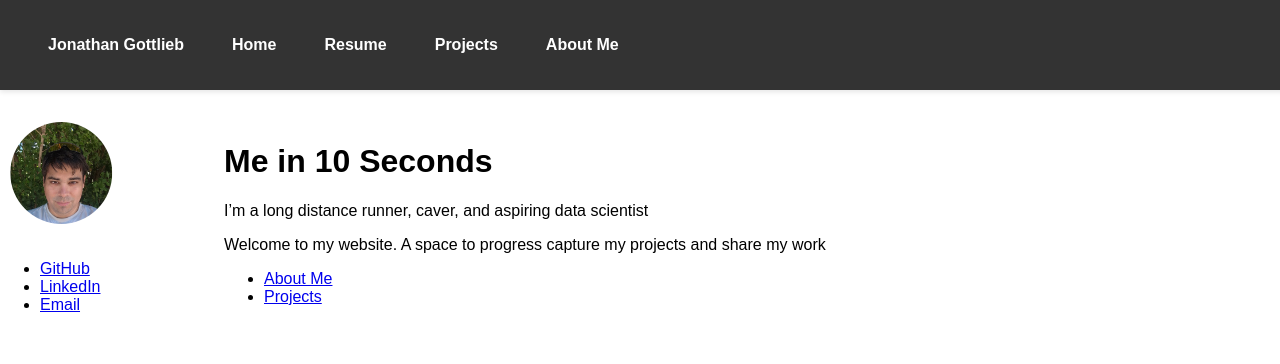
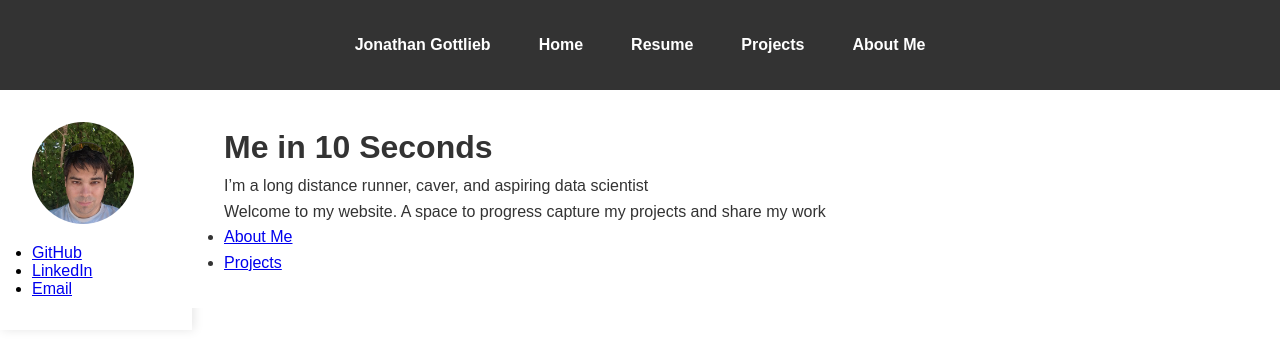
Before and after one commit to gotjon05/website_fina, a Jekyll site: the page built from index.markdown, in a window 1280 px wide. Shown: the top 364 px of the page. Built offline with Jekyll 4.4.1, drawn with Linux system fonts in a browser that asks for light colours.

Commit message:
center website, buttons broken

```diff
--- a/_layouts/default.html
+++ b/_layouts/default.html
@@ -7,12 +7,17 @@
     <link rel="stylesheet" href="/assets/css/style.css">
 </head>
 <body class="{% if page.url contains '/projects/' %}project-page{% endif %}">
-    <!-- Include Navbar -->
-    {% include navbar.html %}
+    <!-- Navbar Container (Fixed at the top) -->
+    <div class="navbar-container">
+        {% include navbar.html %}
+    </div>
 
-    <div class="container">
-        <!-- Include Sidebar -->
-        {% include sidebar.html %}
+    <!-- Layout Container for Sidebar and Main Content -->
+    <div class="layout-container">
+        <!-- Sidebar -->
+        <div class="sidebar">
+            {% include sidebar.html %}
+        </div>
 
         <!-- Main Content -->
         <div class="main-content">
--- a/assets/css/style.css
+++ b/assets/css/style.css
@@ -1,235 +1,203 @@
-/* Flexbox layout to handle content without centering it */
-.project-page .main-content {
-    display: flex;               /* Enable Flexbox */
-    flex-direction: column;      /* Stack content vertically */
-    align-items: flex-start;     /* Align items to the left */
-    max-width: 100ch;             /* Limit the content to 80 characters per line */
-    margin-left: auto;           /* Align to left */
-    margin-right: auto;          /* Ensure no horizontal overflow */
-    padding: 10px;               /* Padding around the content */
-    color: #333;                 /* Text color */
-    font-family: Arial, sans-serif;
-    line-height: 1.6;            /* Line height for readability */
-    word-wrap: break-word;       /* Break long words */
+/* Global Reset */
+*,
+*::before,
+*::after {
+    margin: 0;
+    padding: 0;
+    box-sizing: border-box;
 }
 
-
-
-/* Remove outer container styling */
-.highlight {
-  background: none;
-  border: none;
-  box-shadow: none;
-  padding: 0;
-  margin: 0;
-  overflow: visible;
+/* Body and HTML */
+body, html {
+    height: 100%;
+    margin: 0;
+    padding: 0;
+    font-family: Arial, sans-serif;
+    display: flex;
+    flex-direction: column;
+    justify-content: flex-start;
+    align-items: center;
+    width: 100%;
+    background-color: #fff; /* Ensure uniform white background */
 }
 
-/* Style the inner code box */
-.highlight code {
-  background-color: #f9f9f9; /* Light background for the code box */
-  color: #24292e; /* Default text color */
-  padding: 0.5em;
-  border: 1px solid #ddd;
-  box-shadow: 0px 2px 5px rgba(0, 0, 0, 0.1); /* Subtle shadow */
-  border-radius: 5px; /* Rounded corners */
-  display: inline-block; /* Size box to fit code content */
-  overflow-x: auto;
+/* Navbar Container */
+.navbar-container {
+    display: flex;
+    justify-content: center;
+    width: 100%;
 }
-
-/* SQL-specific syntax highlighting */
-.highlight .k { color: #d73a49; font-weight: bold; } /* Keywords (e.g., SELECT, WHERE) */
-.highlight .n { color: #6f42c1; } /* Names (e.g., column/table names) */
-.highlight .o { color: #d73a49; } /* Operators (e.g., =, >) */
-.highlight .s1 { color: #032f62; } /* Strings (e.g., 'Yes') */
-.highlight .mi { color: #005cc5; } /* Numbers (e.g., 10) */
-
-
-
-
-/* General Reset */
-body, html {
-    margin: 0;
-    padding: 0;
-    height: 100%;
-    font-family: Arial, sans-serif;
-    display: flex;
-    flex-direction: column; /* Stack navbar on top, then content */
-}
-
 
 /* Navbar */
 .navbar {
-    background-color: #333; /* Dark background */
-    color: white; /* Text color */
-    height: 10vh; /* Dynamic height based on viewport */
-    width: 100%; /* Full width of the viewport */
-    position: fixed; /* Stick to the top of the screen */
-    top: 0;
-    left: 0;
+    background-color: #333;
+    color: white;
+    height: 10vh;
+    width: 100%;
+    max-width: 1300px;
     display: flex;
-    align-items: center; /* Center items vertically */
-    padding: 0 2rem; /* Add padding for spacing */
-    z-index: 1000; /* Ensure it stays above other elements */
-    box-shadow: 0 2px 5px rgba(0, 0, 0, 0.1); /* Optional shadow */
+    justify-content: center;
+    align-items: center;
+    padding: 0 2rem;
+    z-index: 1000;
 }
 
 /* Navbar Links */
 .navbar ul {
-    list-style: none; /* Remove bullet points */
+    list-style: none;
     margin: 0;
     padding: 0;
-    display: flex; /* Keep links horizontal */
-    gap: 1rem; /* Add spacing between links */
+    display: flex;
+    gap: 1rem;
+    justify-content: center;
 }
 
 .navbar ul li a {
-    color: white; /* Link text color */
-    text-decoration: none; /* Remove underline */
-    font-weight: bold; /* Bold text */
-    padding: 0.5rem 1rem; /* Add padding for clickable area */
-    border-radius: 5px; /* Optional: Rounded hover effect */
+    color: white;
+    text-decoration: none;
+    font-weight: bold;
+    padding: 0.5rem 1rem;
+    border-radius: 5px;
 }
 
 .navbar ul li a:hover {
-    background-color: #575757; /* Highlight on hover */
+    background-color: #575757;
 }
 
-/* Layout Container */
+/* Layout Container for Sidebar and Main Content */
+.layout-container {
+    display: flex;
+    justify-content: center;
+    align-items: flex-start;
+    width: 100%;
+    margin-top: 0;
+    padding: 0;
+    box-sizing: border-box;
+    max-width: 1300px;
+}
+
+/* Main Content and Sidebar Container */
 .container {
-    margin-top: 10vh; /* Match navbar height */
     display: flex;
-    width: 100%; /* Full width */
-    height: 90vh; /* Match remaining height below navbar */
+    justify-content: flex-start;
+    align-items: flex-start;
+    width: 100%;
+    max-width: 1300px;
+    height: auto;
+    padding: 0;
+    box-sizing: border-box;
 }
 
 /* Sidebar */
 .sidebar {
-    width: 15%; /* Dynamic width for flexibility */
-    background-color: #f4f4f4; /* Grey background */
-    padding: 1rem; /* Internal padding */
-    box-shadow: 2px 0 5px rgba(0, 0, 0, 0.1); /* Optional shadow */
-    overflow-y: auto; /* Allow scrolling for overflow */
-    display: flex; /* Flexbox for alignment */
-    flex-direction: column; /* Stack content vertically */
-    align-items: center; /* Center content horizontally */
+    width: 15%;
+    background-color: #fff;
+    padding: 2rem;
+    box-shadow: 2px 0 10px rgba(0, 0, 0, 0.1);
+    height: auto;
+    display: flex;
+    flex-direction: column;
+    align-items: center;
 }
 
-/* Circular Profile Photo */
+/* Profile Image */
 .profile-photo {
-    width: 8vw; /* Dynamic width based on viewport */
-    max-width: 120px; /* Cap image size for larger screens */
-    aspect-ratio: 1 / 1; /* Maintain a perfect circle */
-    border-radius: 50%; /* Make the image circular */
-    margin: 2rem auto 1rem auto; /* Add space above and below */
-    object-fit: cover; /* Ensure proper scaling inside the container */
-    position: relative; /* Positioning context */
-    transform: translateX(10%); /* Push the image slightly to the right */
+    width: 80%;
+    max-width: 150px;
+    aspect-ratio: 1 / 1;
+    border-radius: 50%;
+    margin-bottom: 1rem;
+    object-fit: cover;
 }
+
 /* Main Content */
 .main-content {
-    flex: 1; /* Fill remaining width */
-    padding: 2rem; /* Internal padding for content */
+    width: 85%;
+    padding: 2rem;
     background-color: #fff;
-    overflow-y: auto; /* Scrollable content if needed */
-    margin-left: 7%; /* Add space between sidebar and main content */
+    color: #333;
+    font-family: Arial, sans-serif;
+    line-height: 1.6;
+    word-wrap: break-word;
+    height: auto;
+    overflow: auto;
+    display: block;
+    justify-content: flex-start;
+    align-items: flex-start;
+    text-align: left;
 }
 
-/* Responsive Design */
+/* Markdown Content */
+.markdown-content {
+    width: 100%;
+    max-width: 1300px;
+    padding: 0 2rem;
+    box-sizing: border-box;
+    line-height: 1.6;
+    display: block;
+}
+
+/* Prevent Layout Shifts: Ensure Consistent Page Structure */
+.layout-container, .container, .sidebar, .main-content {
+    box-sizing: border-box;
+}
+
+/* Layout adjustments for consistent spacing */
+.layout-container {
+    display: flex;
+    justify-content: center;
+    width: 100%;
+    margin-top: 0;
+}
+
+/* Main Content and Sidebar Container */
+.container {
+    display: flex;
+    justify-content: center;
+    align-items: flex-start;
+    width: 100%;
+    max-width: 1300px;
+    height: auto;
+    padding: 0;
+}
+
+/* Resume Page Specific Styles */
+.resume-page iframe {
+    width: 100%;
+    height: 80vh;             /* Ensure iframe fits within 80% of the page height */
+    border: none;
+    display: block;
+    margin: 0 auto;           /* Center the iframe horizontally */
+}
+
+/* Responsive Design for Small Screens */
 @media (max-width: 768px) {
-    /* Sidebar for Smaller Screens */
-    .sidebar {
-        width: 20%; /* Adjust sidebar width */
+    .layout-container {
+        flex-direction: column;
     }
 
-    /* Profile Photo for Smaller Screens */
-    .profile-photo {
-        width: 12vw;
-        max-width: 80px; /* Smaller size */
+    .sidebar {
+        width: 100%;
+    }
+
+    .main-content {
+        width: 100%;
+        padding: 1rem;
+        margin-left: 0;
+    }
+
+    .markdown-content {
+        padding: 0 1rem;
     }
 }
 
+/* Mobile Screens */
 @media (max-width: 480px) {
-    /* Sidebar for Very Small Screens */
     .sidebar {
-        width: 25%; /* Reduce sidebar width further */
-        padding: 0.5rem; /* Compact padding */
+        width: 100%;
     }
 
-    /* Main Content for Very Small Screens */
     .main-content {
-        padding: 1rem; /* Reduce padding */
-    }
-
-    /* Profile Photo for Very Small Screens */
-    .profile-photo {
-        width: 16vw;
-        max-width: 60px; /* Smaller image */
+        padding: 1rem;
     }
 }
-
-/* Tabs */
-.tabs {
-  display: flex;
-  justify-content: center;
-  margin-bottom: 20px;
-}
-
-.tab-button {
-  background-color: #f1f1f1;
-  border: none;
-  padding: 10px 20px;
-  cursor: pointer;
-  font-size: 16px;
-  margin: 0 5px;
-  border-radius: 5px;
-  transition: background-color 0.3s;
-}
-
-.tab-button.active {
-  background-color: #333;
-  color: white;
-}
-
-.tab-button:hover {
-  background-color: #ddd;
-}
-
-/* Grid Containers */
-.grid-container {
-  display: block;
-}
-
-.grid-container.hidden {
-  display: none;
-}
-
-/* Grid and Cards */
-.grid {
-  display: grid;
-  grid-template-columns: repeat(5, 1fr); /* 5 columns per row */
-  gap: 20px;
-  padding: 20px;
-}
-
-.challenge-card {
-  border: 1px solid #ddd;
-  border-radius: 5px;
-  padding: 15px;
-  background: #f9f9f9;
-  text-align: left;
-  transition: transform 0.2s, box-shadow 0.2s;
-}
-
-.challenge-card:hover {
-  transform: scale(1.02);
-  box-shadow: 0px 4px 10px rgba(0, 0, 0, 0.1);
-}
-
-/* Responsive Design */
-@media (max-width: 1200px) {
-  .grid {
-    grid-template-columns: repeat(4, 1fr); /* 4 columns for medium screens */
-  }
-}
-/*
```
Also changed, not shown: 4 other files.
